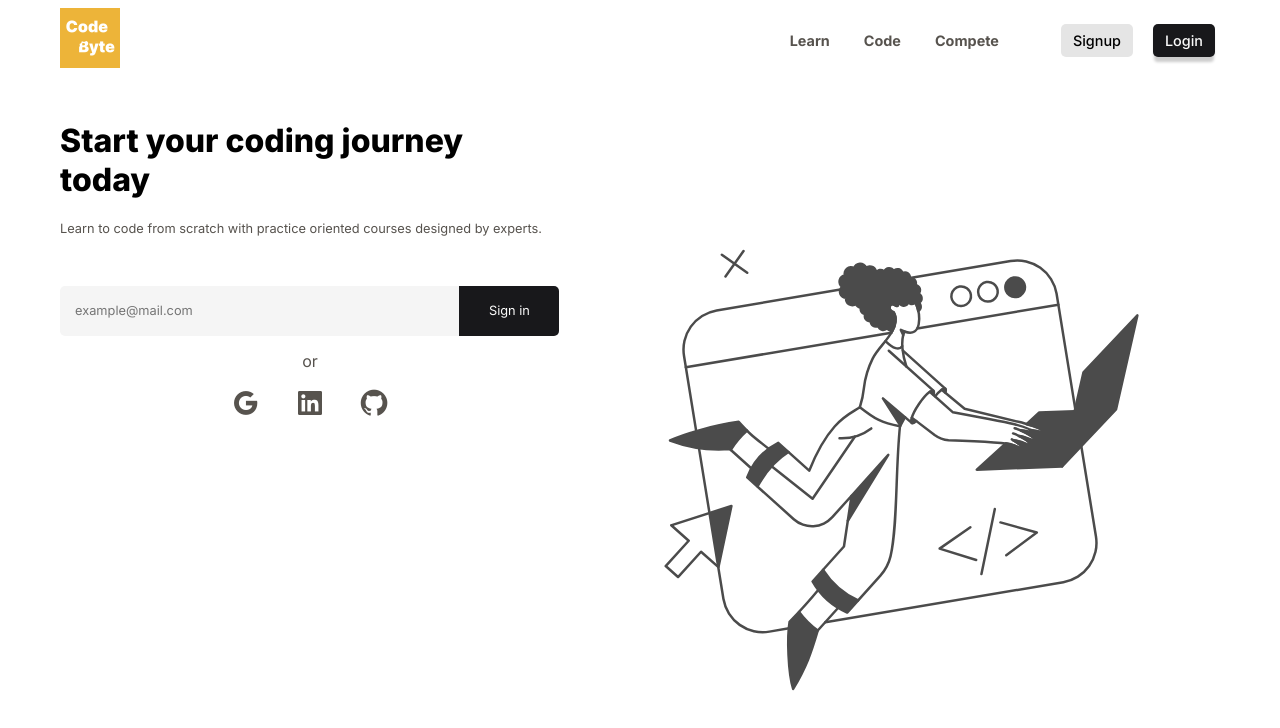
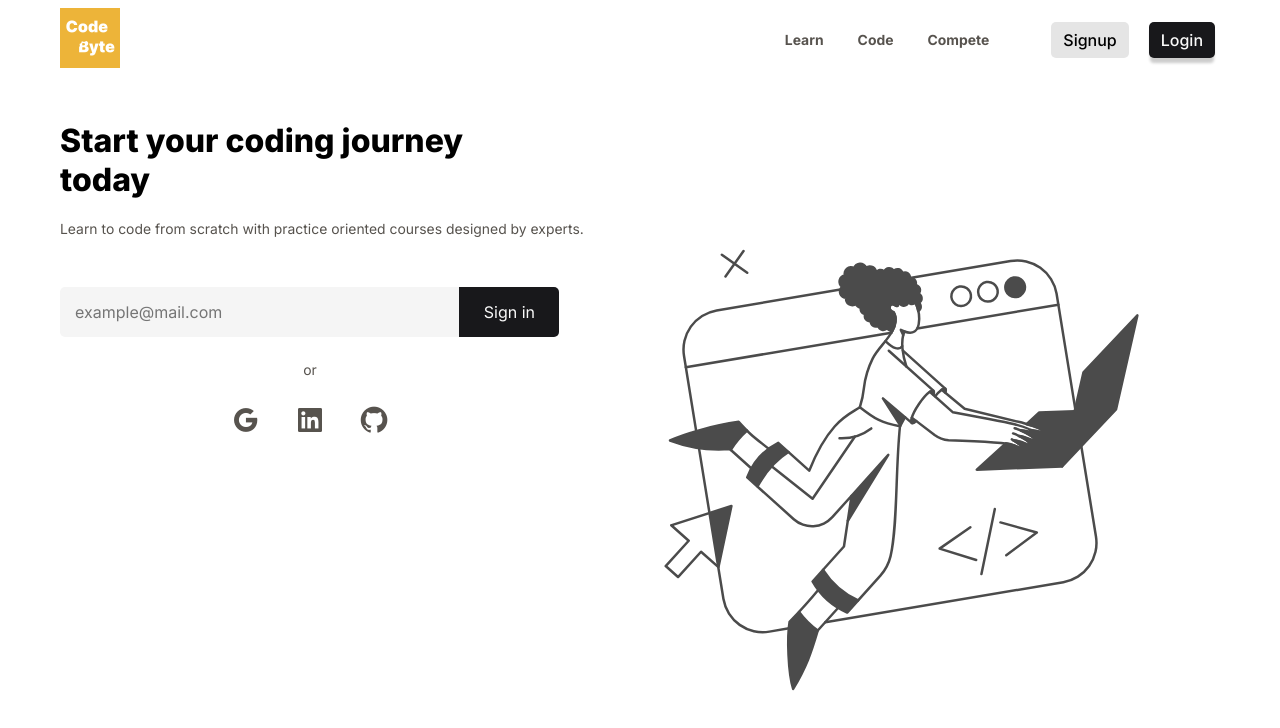
Before and after one commit to StrandedDev/CodeByte, a plain HTML site: page index.html in a window 1280 px wide. Drawn offline with nearby package versions, Linux system fonts and the light colour scheme.

Commit message:
minor responsiveness tweaks

```diff
--- a/Styles/common.css
+++ b/Styles/common.css
@@ -39,10 +39,11 @@
     --light-font-gray: #a8a29e;
     --dark-font-gray: #57534e;
 
-    --text-mobile: 1rem;
-    --text-heading-mobile: 1.25rem;
-    --text-normal: 1rem;
-    --text-heading-normal: 1.8rem;
+    --text-sm: 0.87rem;
+    --text-base: 1rem;
+    --text-xl: 1.25rem;
+    --text-3xl: 1.87rem;
+    --text-5xl: 3rem;
 }
 
 *{
--- a/Styles/index_style.css
+++ b/Styles/index_style.css
@@ -57,7 +57,7 @@ nav > #nav-url-container > a{
     padding-left: 16px;
     font-family: 'Inter', sans-serif;
     font-weight: 700;
-    font-size: var(--text-mobile);
+    font-size: var(--text-base);
     transition: background-color 0.2s ease-out;
     border-radius: 5px;
     color: var(--dark-font-gray);
@@ -78,10 +78,10 @@ nav #nav-login-container{
 }
 
 nav #nav-login-container > .btn{
-    padding: 12px 60px;
+    padding: 12px 40px;
     font-family: 'Inter', sans-serif;
     font-weight: 400;
-    font-size: 1.2rem;
+    font-size: var(--text-sm);
     border-radius: 5px;
     background-color: var(--dark-gray);
     transition: background-color 0.2s ease-out;
@@ -163,7 +163,7 @@ header > h1{
 
 header > p{
     font-family: 'Inter', sans-serif;
-    font-size: 0.8rem;
+    font-size: var(--text-sm);
     color: var(--dark-font-gray);
 }
 
@@ -178,7 +178,7 @@ header > #hero-form{
     width: 80%;
     max-width: 450px;
     font-family: 'Inter', sans-serif;
-    font-size: 0.8rem;
+    font-size: var(--text-base);
     padding-left: 15px;
     border-top-left-radius: 5px;
     border-bottom-left-radius: 5px;
@@ -190,7 +190,7 @@ header > #hero-form{
     height: 40px;
     width: 20%;
     max-width: 120px;
-    font-size: 0.8rem;
+    font-size: var(--text-base);
     font-family: 'Inter', sans-serif;
     background-color: var(--black);
     color: var(--white);
@@ -209,9 +209,10 @@ header #hero-login-extra{
     font-family: 'Inter', sans-serif;
     color: var(--dark-font-gray);
     margin: 0;
-    padding: 15px 0;
+    padding: 25px 0;
     text-align: center;
     width: 100%;
+    font-size: var(--text-sm);
 }
 
 #hero-login-extra > .nav_btn_extra{
@@ -281,7 +282,7 @@ header #hero-login-extra{
 
     /* learn, code, compete links */
     nav > #nav-url-container > a{
-        font-size: 0.9rem;
+        font-size: var(--text-sm);
         padding: 8px 12px;
     }
 
@@ -295,7 +296,7 @@ header #hero-login-extra{
     /* login, sign up buttons */
     nav > #nav-url-container > #nav-login-container > .btn{
         padding: 8px 12px;
-        font-size: 0.9rem;
+        font-size: var(--text-base);
         font-weight: 500;
     }
 
```
